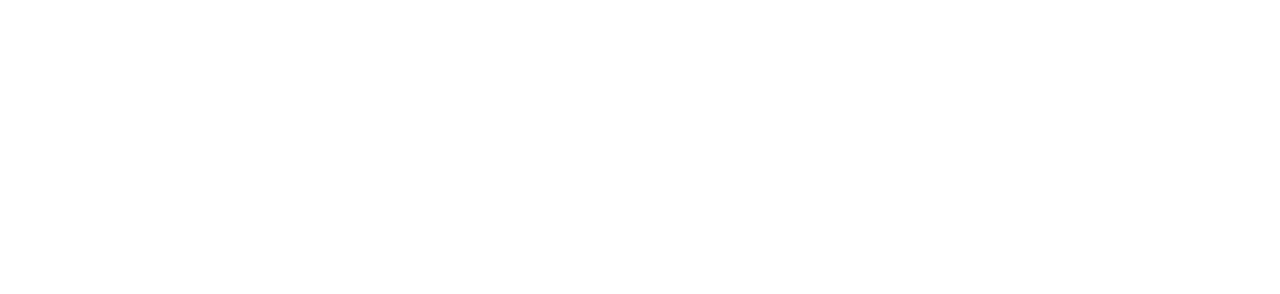
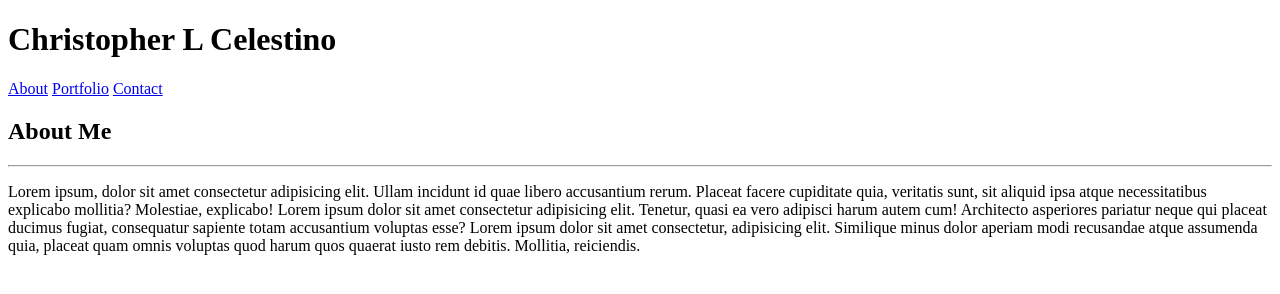
Before and after one commit to BAANG/Basic-Portfolio, a plain HTML site: page index.html in a window 1280 px wide. Drawn offline with Linux system fonts and the light colour scheme.

Commit message:
Create basic code structure of index.html

```diff
--- a/index.html
+++ b/index.html
@@ -7,6 +7,24 @@
     <title>Document</title>
 </head>
 <body>
+    <div id="wrapper">
+        <h1>Christopher L Celestino</h1>
 
+        <nav>
+            <span>
+                <a href="index.html">About</a>
+                <a href="portfolio.html">Portfolio</a>
+                <a href="contact.html">Contact</a>
+            </span>
+        </nav>
+
+        <div id="aboutme">
+            <h2>About Me</h2>
+            <hr>
+            <p>Lorem ipsum, dolor sit amet consectetur adipisicing elit. Ullam incidunt id quae libero accusantium rerum. Placeat facere cupiditate quia, veritatis sunt, sit aliquid ipsa atque necessitatibus explicabo mollitia? Molestiae, explicabo! Lorem ipsum dolor sit amet consectetur adipisicing elit. Tenetur, quasi ea vero adipisci harum autem cum! Architecto asperiores pariatur neque qui placeat ducimus fugiat, consequatur sapiente totam accusantium voluptas esse? Lorem ipsum dolor sit amet consectetur, adipisicing elit. Similique minus dolor aperiam modi recusandae atque assumenda quia, placeat quam omnis voluptas quod harum quos quaerat iusto rem debitis. Mollitia, reiciendis.</p>
+        </div>
+
+
+    </div>
 </body>
 </html>
```
Also changed, not shown: contact.html (+0 -6 lines).
